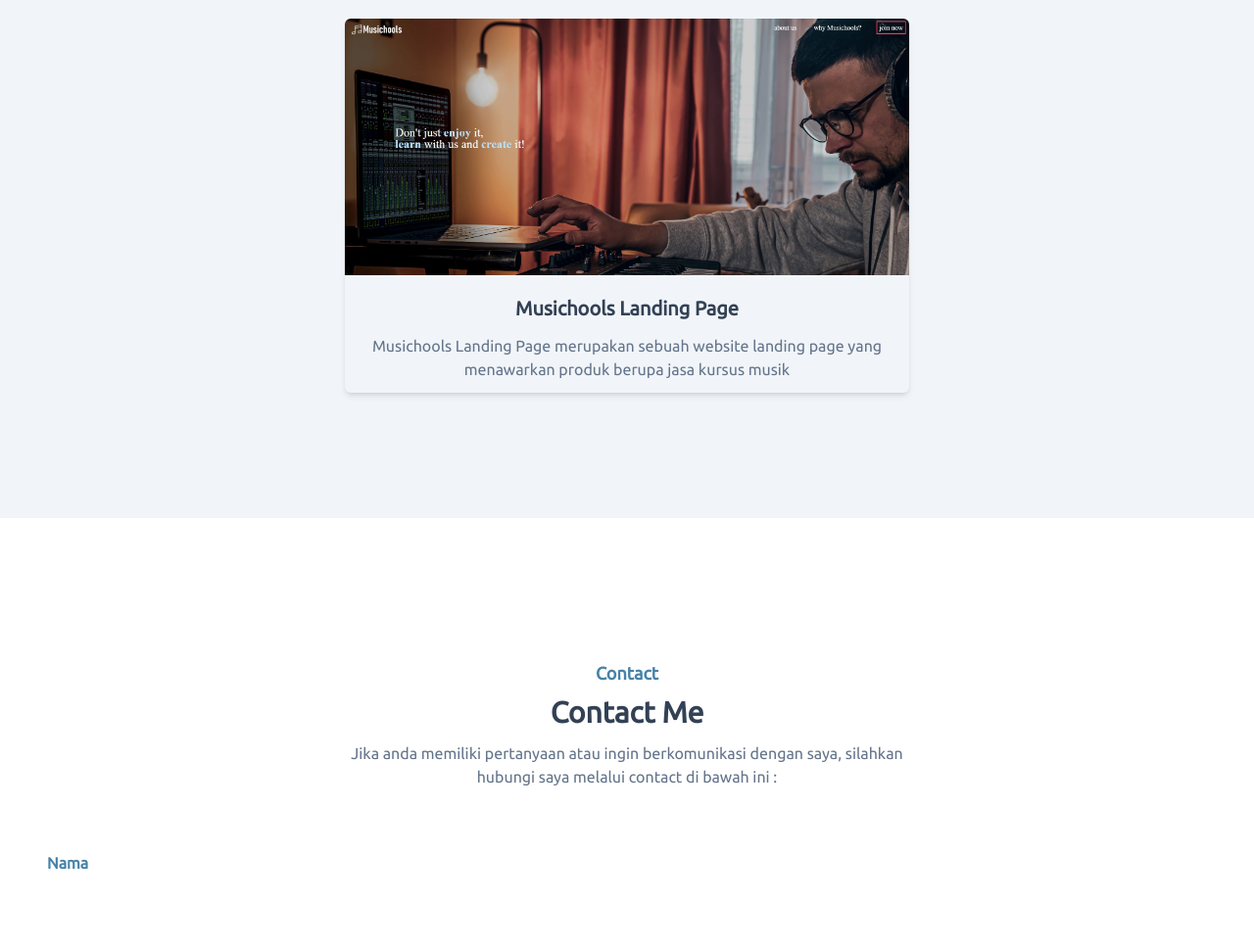
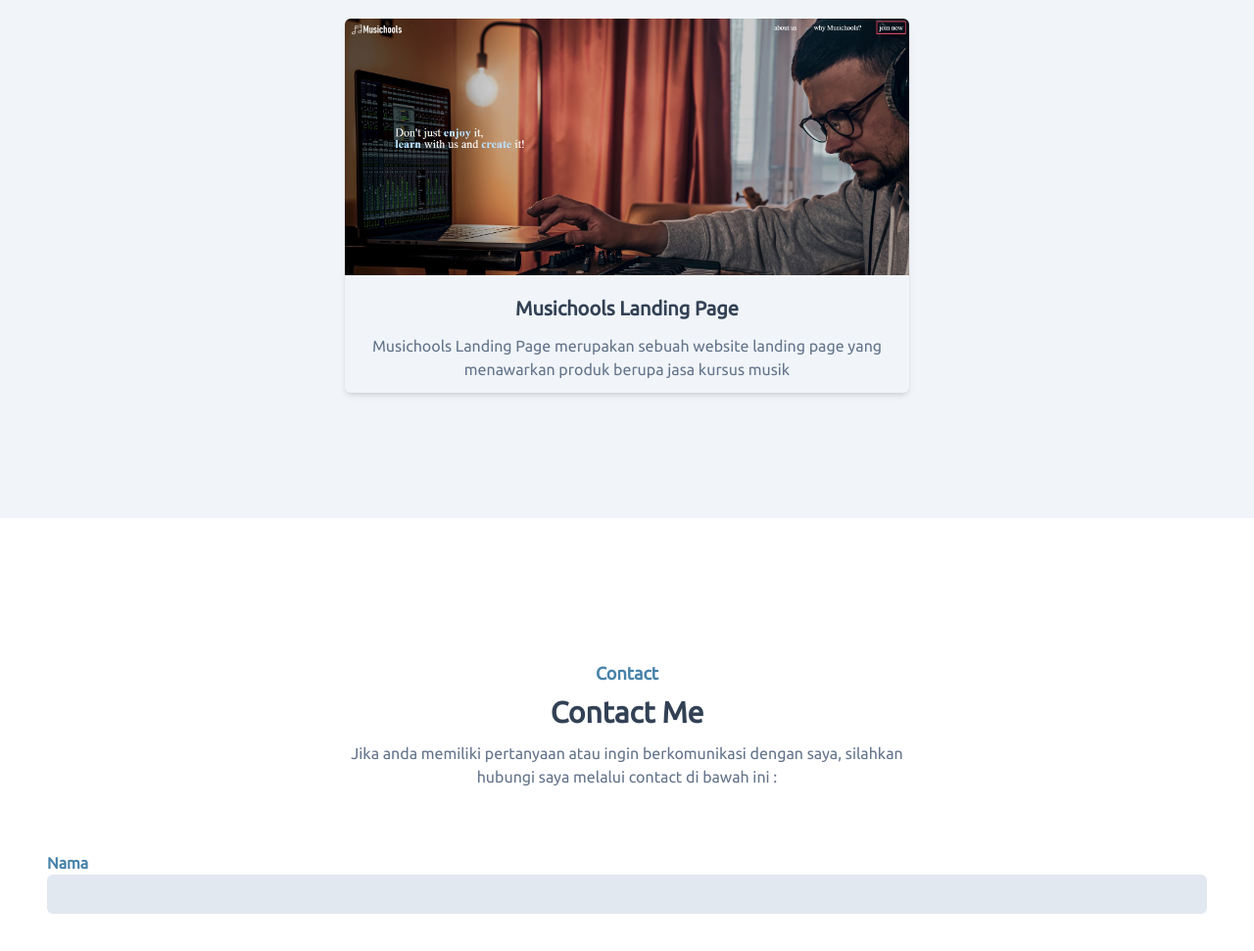
Before and after one commit to Saroyann/web-portfolio-2, a website: page src/public/index.html in a window 1280 px wide. Shown: the part 2303-3274 px from the top of the page at 98% size. Drawn offline with Linux system fonts and the light colour scheme.

Commit message:
initial commit

```diff
--- a/src/public/index.html
+++ b/src/public/index.html
@@ -245,6 +245,7 @@
                 <form>
                     <div class="w-full px-4 mb-8">
                         <label for="name" class="text-base font-bold text-blue">Nama</label>
+                        <input type="text" id="name" class="w-full bg-slate-200 text-dark p-2 rounded-md focus:outline-none">
                     </div>
                 </form>
             </div>
```
Also changed, not shown: src/css/dist/output.css.
